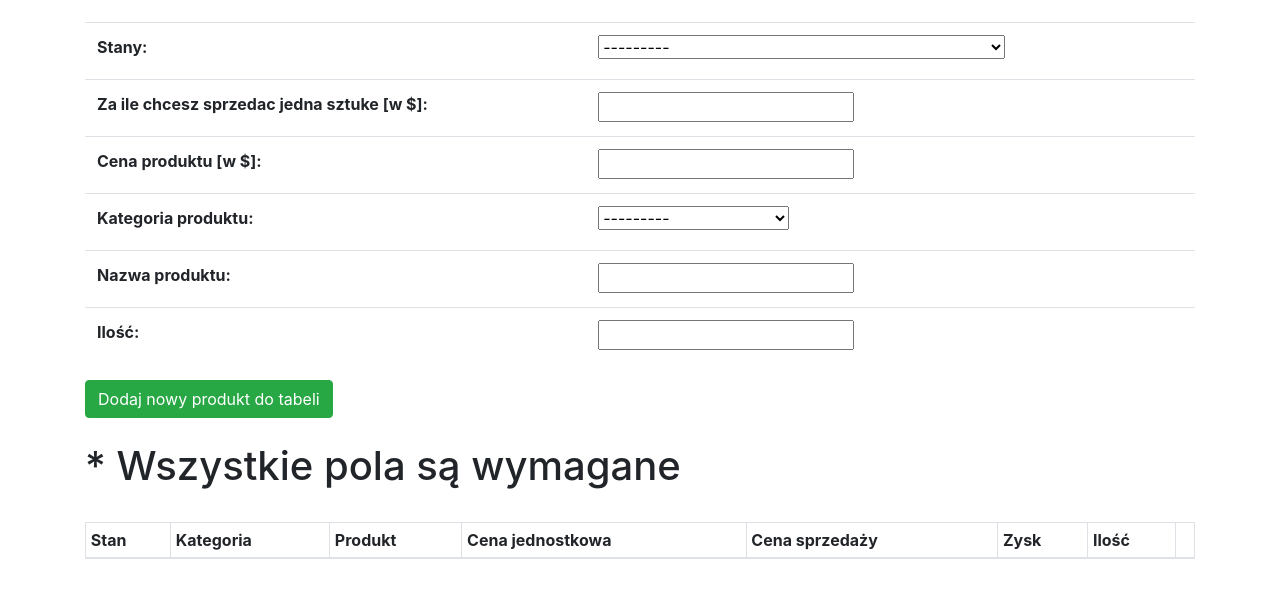
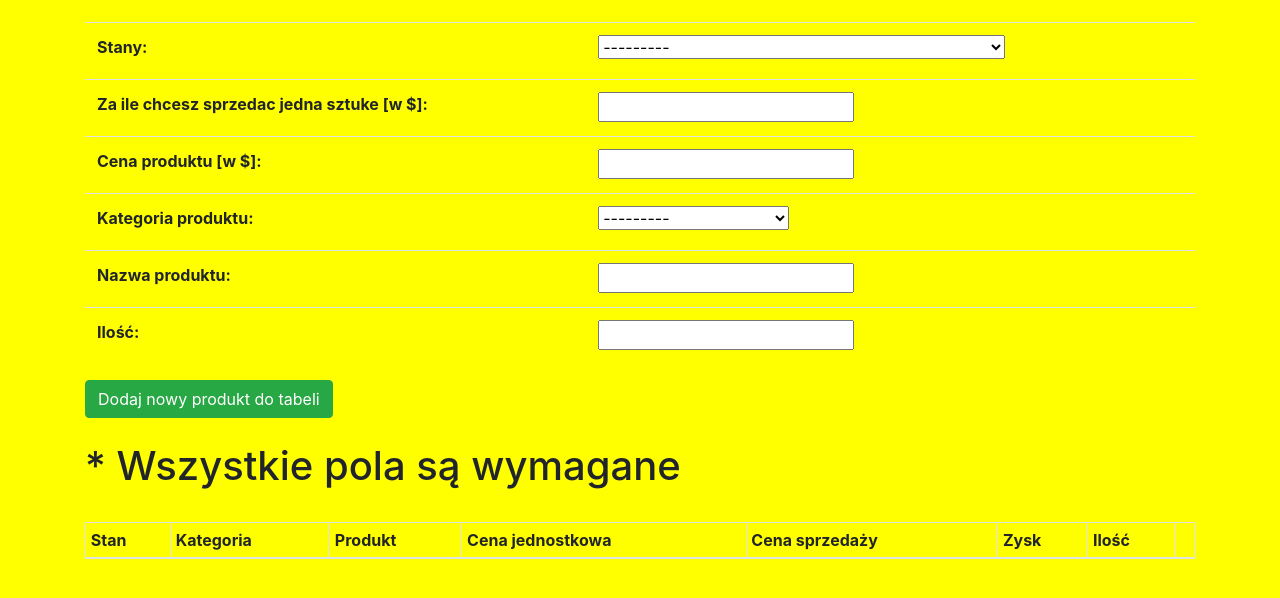
Before and after one commit to IIS-ZPI/ZPI_2020_Myszojelenie, a Django app: page /table/ in a window 1280 px wide. Shown: the top 598 px of the page. Run offline with Django 3.2, Linux system fonts and the light colour scheme; data comes from the database, SQL or seed files in the repository; lists and menus that the app fills with data are empty; some libraries are stand-ins or nearby versions.

Commit message:
backgroundcolor yellow

```diff
--- a/Myszojelen/templates/Myszojelen/addingAndTable.html
+++ b/Myszojelen/templates/Myszojelen/addingAndTable.html
@@ -8,7 +8,7 @@
     </script>
     {{ forminfo.media.js }}
     {{ forminfo.media.css }}
-    <form action="/table/" method="POST">
+    <form action="/table/" method="POST",style="background-color: yellow">
         {% csrf_token %}
         <table class="table" style="margin-top: 2%">
             {{ forminfo.as_table }}
@@ -22,7 +22,7 @@
             <h1>* Wszystkie pola są wymagane</h1>
          </div>
          <br>
-    <table id="sortabletable" class="table table-striped table-bordered table-sm">
+    <table id="sortabletable" class="table table-striped table-bordered table-sm",style="background-color: yellow">
         <thead>
         <tr>
             <th>Stan</th>
--- a/Myszojelen/templates/Myszojelen/index.html
+++ b/Myszojelen/templates/Myszojelen/index.html
@@ -1,7 +1,7 @@
 {% extends "base.html" %}
 {% block content %}
 
-    <div class="page-header" style="text-align: center; margin-top: 5%;">
+    <div class="page-header" style="text-align: center; margin-top: 5%;background-color: yellow">
         <h1 style="font-weight: bold; margin-top: 5%">Witaj na stronie do obliczania zysku przy sprzedaży w USA!</h1>
     </div>
     <div class="container">
--- a/Myszojelen/templates/base.html
+++ b/Myszojelen/templates/base.html
@@ -1,6 +1,6 @@
 {% load static %}
 <!DOCTYPE html>
-<html lang="en">
+<html lang="en",style="background-color: yellow">
 <head>
     <meta charset="UTF-8">
     <!-- biblioteki potrzebne do bootstrapa 4-->
@@ -18,7 +18,7 @@
 
 
 </head>
-<body>
+<body style="background-color: yellow">
 <div id="content" class="container">
     {% block content %}
     {% endblock %}
```
